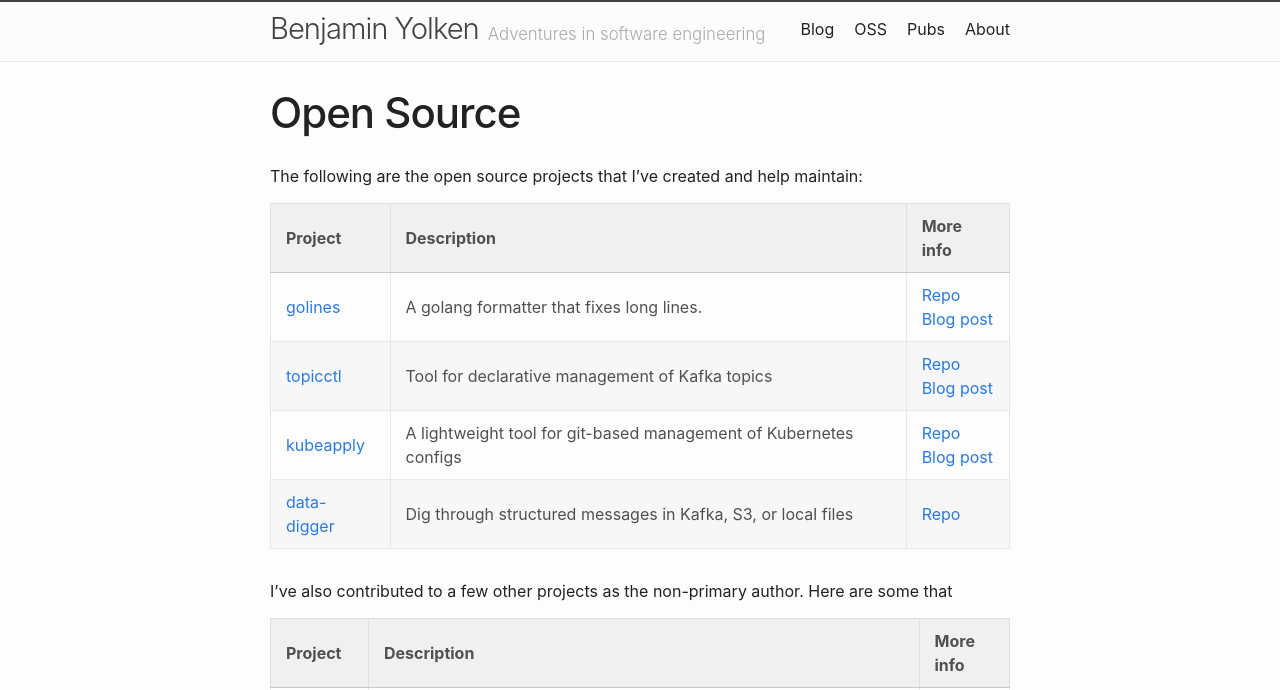
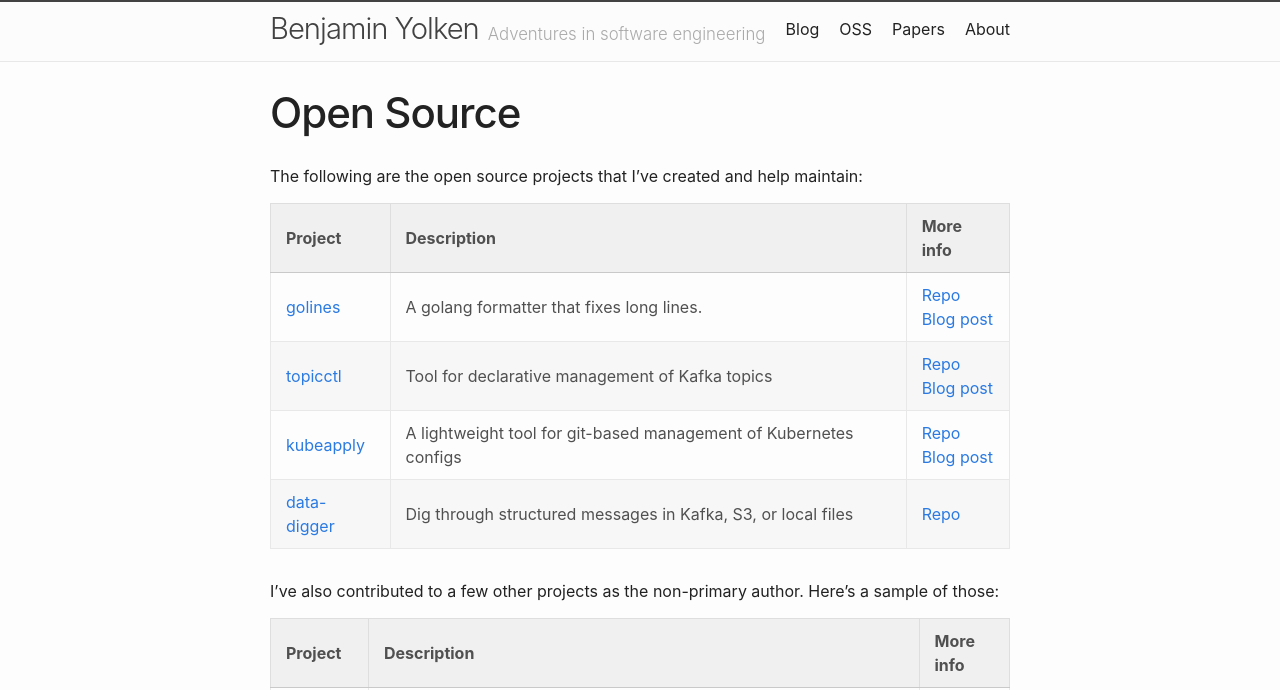
Before and after one commit to yolken/yolken-blog, a Jekyll site: the page built from site/open-source.md, in a window 1280 px wide. Shown: the top 690 px of the page. Built offline with Jekyll 4.4.1, drawn with Linux system fonts in a browser that asks for light colours.

Commit message:
Update headings

```diff
--- a/site/open-source.md
+++ b/site/open-source.md
@@ -14,8 +14,8 @@ The following are the open source projects that I've created and help maintain:
 | [kubeapply](https://github.com/segmentio/kubeapply) | A lightweight tool for git-based management of Kubernetes configs | [Repo](https://github.com/segmentio/kubeapply)<br/>[Blog post](https://segment.com/blog/kubernetes-configuration/) |
 | [data-digger](https://github.com/segmentio/data-digger) | Dig through structured messages in Kafka, S3, or local files | [Repo](https://github.com/segmentio/data-digger) |
 
-I've also contributed to a few other projects as the non-primary author. Here are some that
-
+I've also contributed to a few other projects as the non-primary author. Here's
+a sample of those:
 
 | Project  | Description | More info |
 |---|---|---|
--- a/site/pubs.md
+++ b/site/pubs.md
@@ -1,6 +1,6 @@
 ---
-title: Publications
-short_title: Pubs
+title: Papers and Publications
+short_title: Papers
 layout: page
 order: 3
 ---
```
Also changed, not shown: site/_posts/2021-10-03-my-nyc-bike-cation.md (+1 -1 lines).
